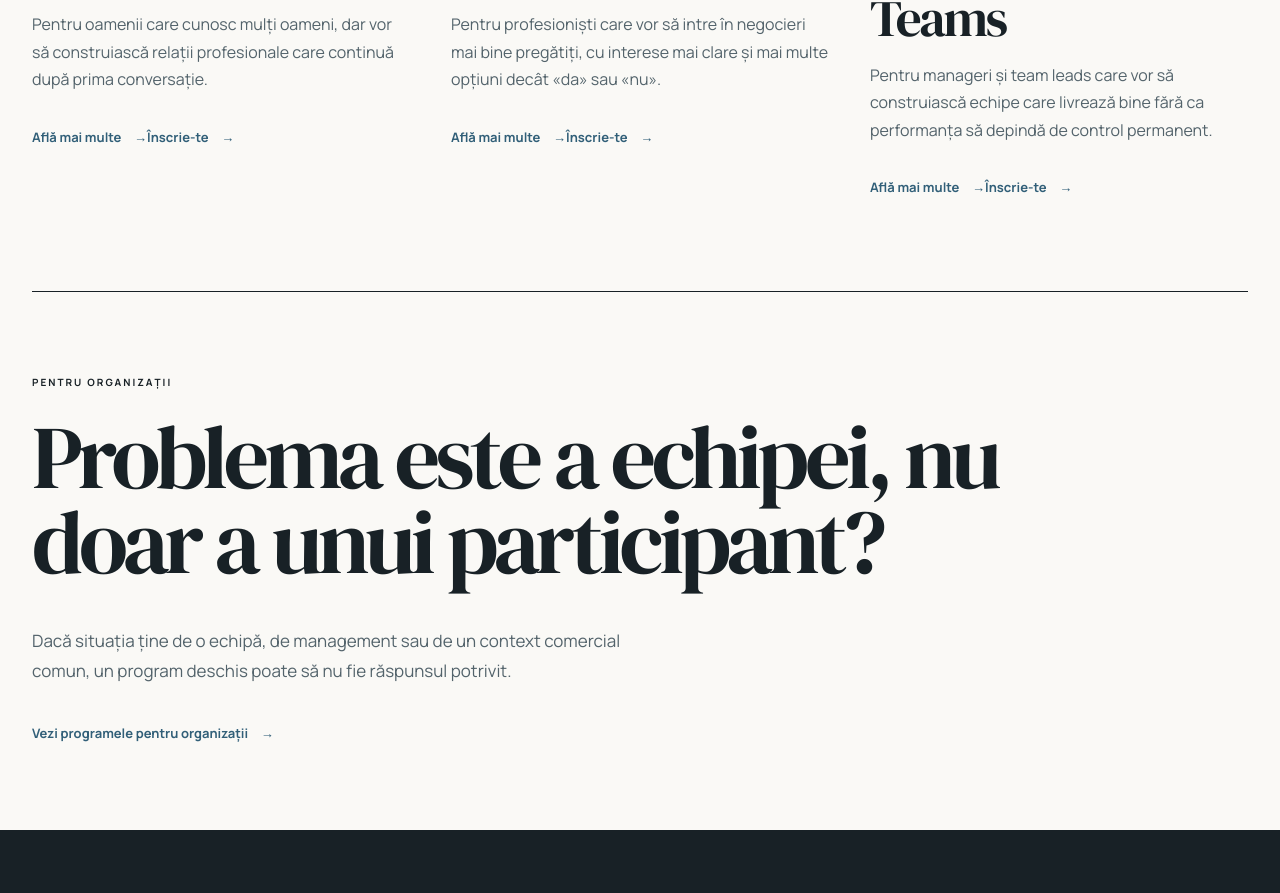
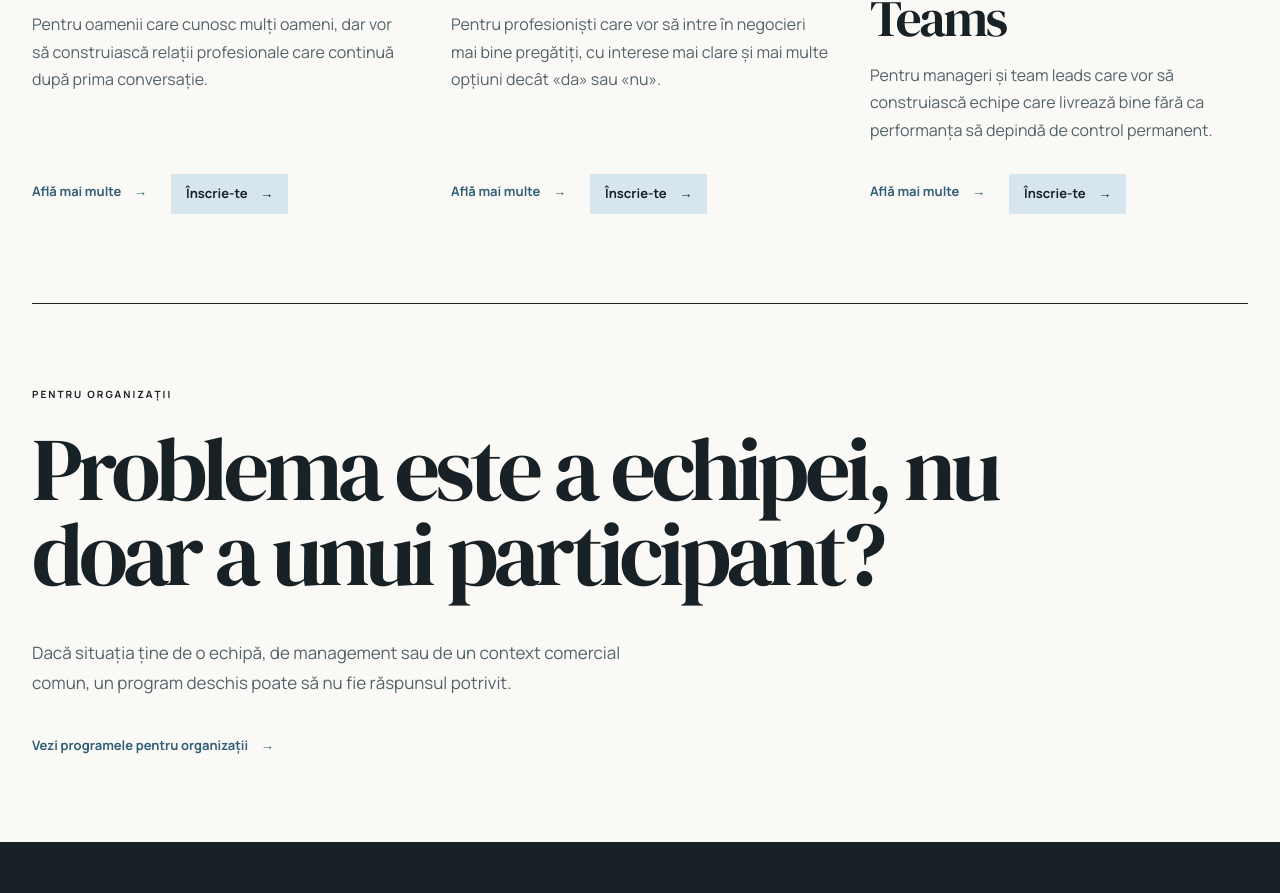
Before and after one commit to ivanovroxana1988-arch/bogdanvizitiu, a Next.js app: page /cursuri in a window 1280 px wide. Shown: the part 997-1890 px from the top of the page. Built offline with nearby package versions, Linux system fonts and the light colour scheme.

Commit message:
Style course registration CTA

```diff
--- a/components/course-catalog.module.css
+++ b/components/course-catalog.module.css
@@ -104,8 +104,28 @@
   line-height: 1.72;
 }
 
+.cardActions {
+  display: flex;
+  flex-wrap: wrap;
+  align-items: center;
+  gap: 14px 24px;
+  margin-top: auto;
+}
+
 .cardLink {
-  margin-top: auto;
+  flex: 0 0 auto;
+}
+
+.enrollLink {
+  flex: 0 0 auto;
+  padding: 10px 15px;
+  background: var(--blue);
+  color: var(--ink);
+  text-decoration: none;
+}
+
+.enrollLink:hover {
+  opacity: 0.84;
 }
 
 @media (max-width: 900px) {
@@ -132,6 +152,11 @@
   .cardMeta {
     justify-content: flex-start;
   }
+
+  .cardActions {
+    align-items: flex-start;
+    flex-direction: column;
+  }
 }
 
 @media (prefers-reduced-motion: reduce) {
```
